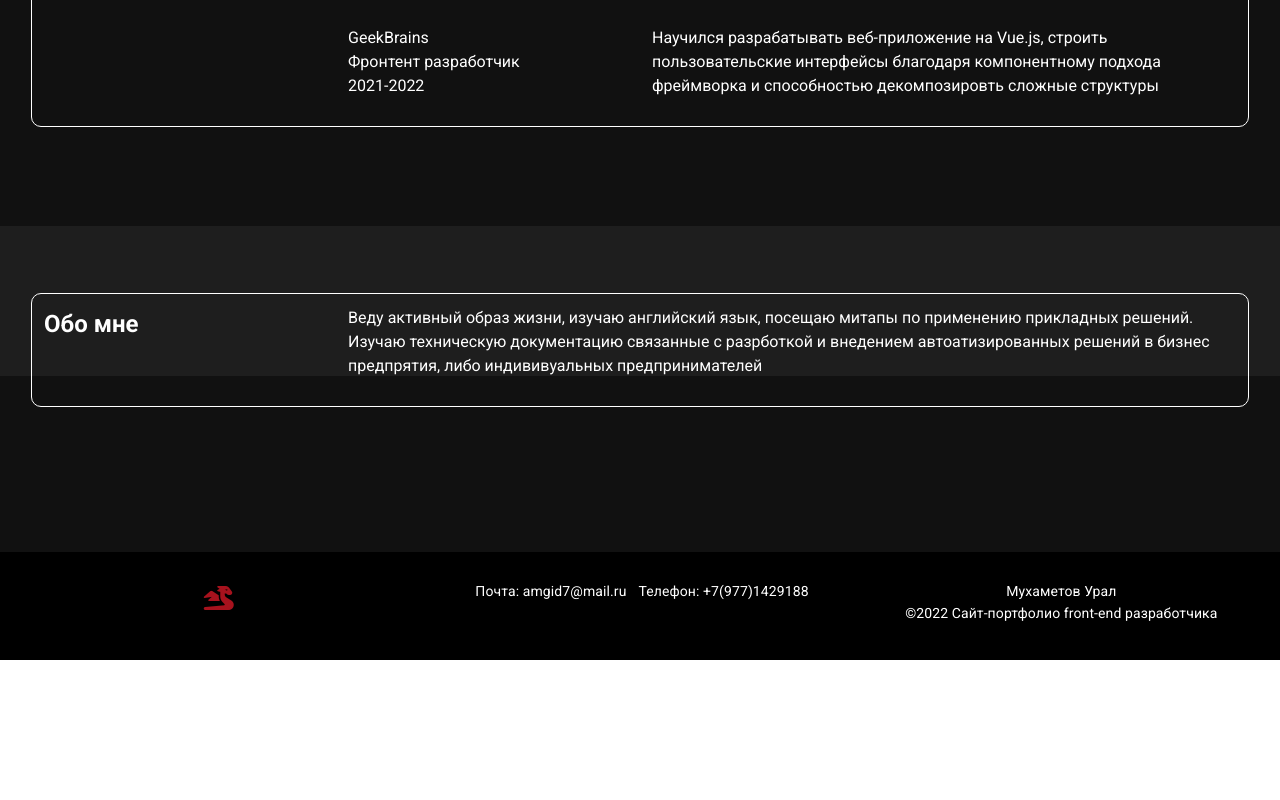
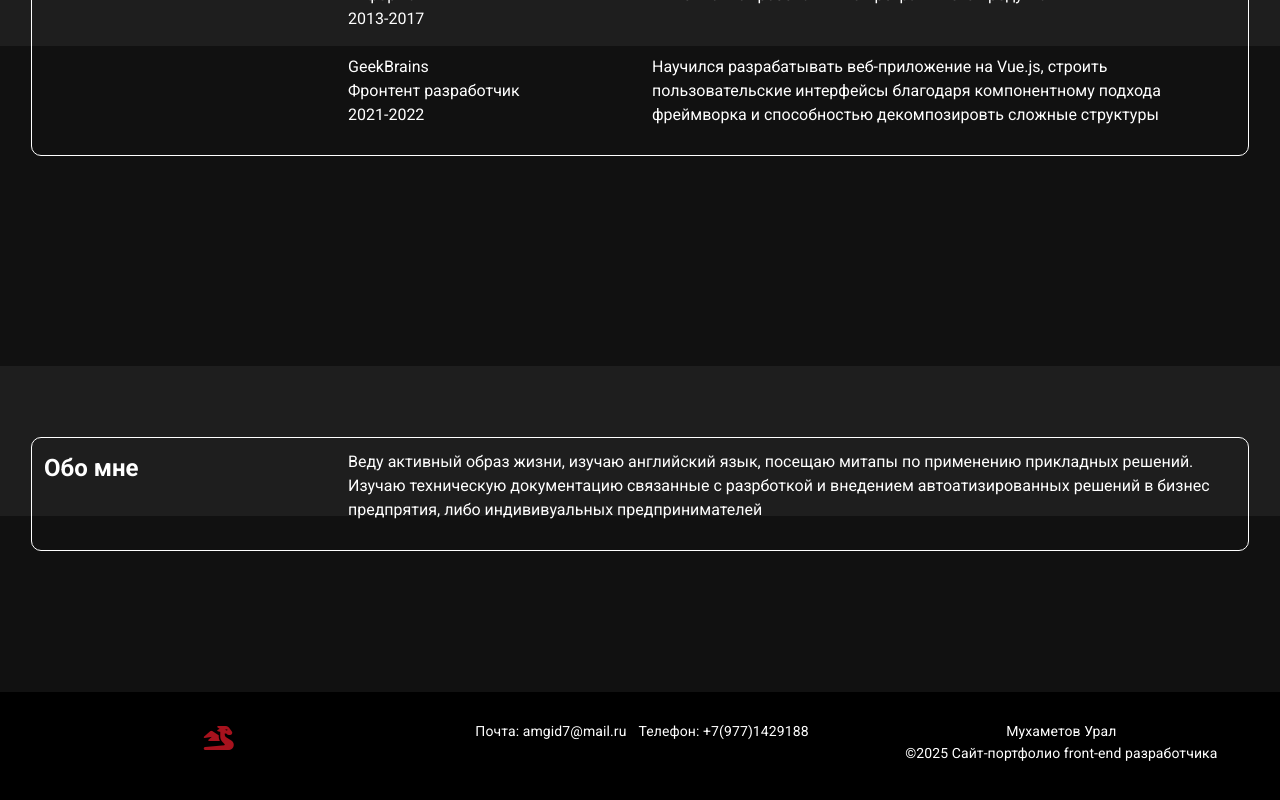
Before and after one commit to MukhametovUR/portfolio, a Vue app: page / in a window 1280 px wide. Shown: the part 1646-2446 px from the top of the page. Before the commit the page ends 2306 px from the top, so only its background shows below. Built offline with nearby package versions, Linux system fonts and the light colour scheme.

Commit message:
fix porfolio layout

```diff
--- a/src/components/Footer.vue
+++ b/src/components/Footer.vue
@@ -23,7 +23,7 @@
         <v-col cols="12" sm="4">
           <v-card-text class="pt-2">
             Мухаметов Урал <br />
-            ©2022 Сайт-портфолио front-end разработчика
+            ©2025 Сайт-портфолио front-end разработчика
           </v-card-text>
         </v-col>
       </v-row>
--- a/src/views/HomeView.vue
+++ b/src/views/HomeView.vue
@@ -218,7 +218,7 @@
         </v-row>
         <v-col cols="12" class="padd topInverse">
           <div class="second">
-            <v-row style="width: 100%; margin: 30px 0">
+            <v-row style="width: 100%; margin: 5px 0">
               <v-row
                 style="
                   margin: 5px 15px;
@@ -236,7 +236,7 @@
                   </div>
                   <div class="white--text">2013-2017</div>
                 </v-col>
-                <v-col md="6">
+                <v-col md="6" cols="4">
                   <p class="white--text">
                     Освоил базовые навоки архитектуры прикладных решений,
                     формирование локиги, составление и веденение технической
@@ -264,7 +264,7 @@
             <v-row
               style="
                 width: 100%;
-                margin: 30px 0;
+                margin: 50px 0;
                 display: flex;
                 flex-wrap: wrap;
               "
@@ -371,10 +371,10 @@ export default {
 .second {
   display: inline-block;
   background-color: #1e1e1e;
-  padding: 2rem 1rem;
+  padding: 1rem 1rem;
   vertical-align: middle;
   text-align: left;
-  margin-top: 250px;
+  margin-top: 20rem;
 }
 .child {
   display: inline-block;
```
